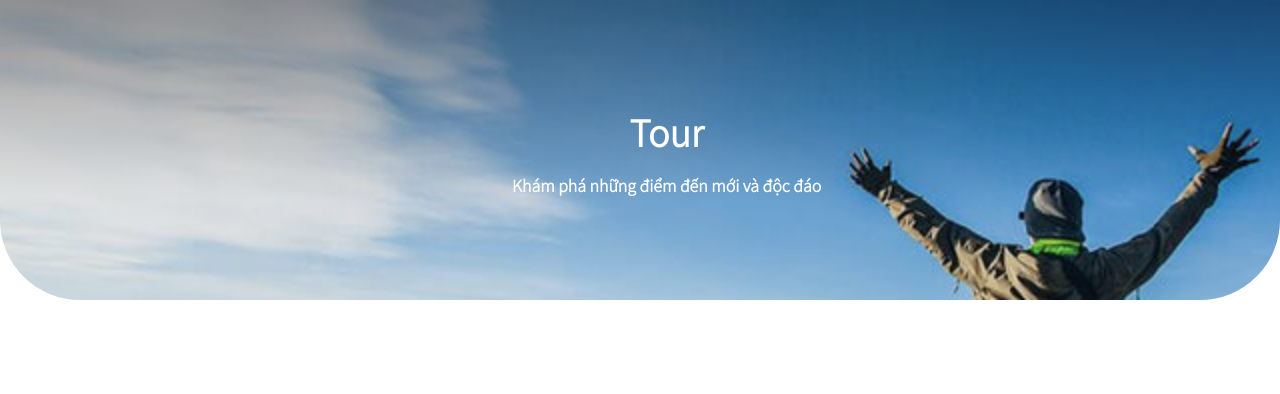
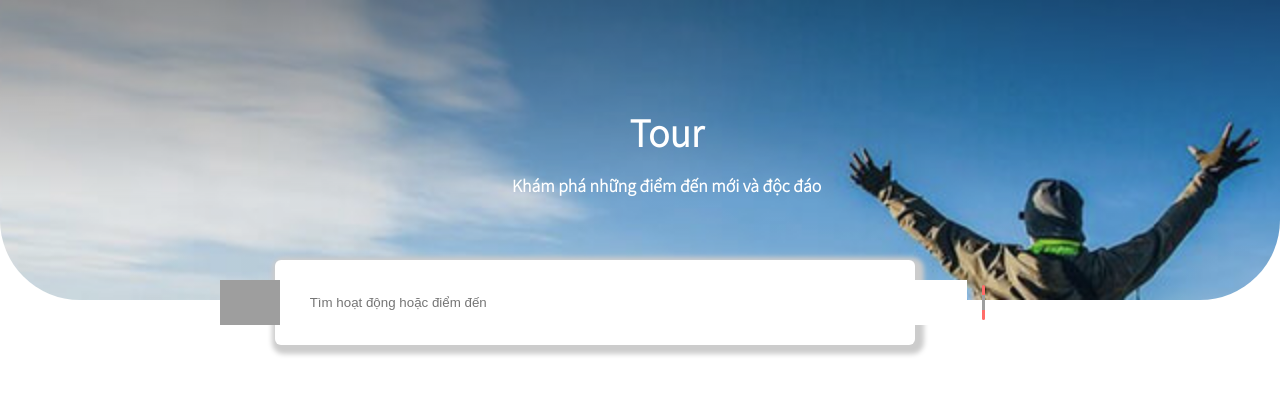
Before and after one commit to ndk2810/CNPMNC_TH, a React (Create React App) app: page / in a window 1280 px wide. Shown: the top 394 px of the page. Built offline with nearby package versions, Linux system fonts and the light colour scheme; grey boxes are pictures that could not be loaded.

Commit message:
Them Search box

```diff
--- a/src/App.js
+++ b/src/App.js
@@ -1,9 +1,11 @@
 import TopImage from './components/TopImage'
+import SearchBox from './components/SearchBox'
 
 const App = () => {
   return (
     <div className="App">
       <TopImage />
+      <SearchBox />
     </div>
   );
 }
--- /dev/null
+++ b/src/components/SearchBox.js
@@ -0,0 +1,13 @@
+import React from 'react'
+
+const SearchBox = () => {
+    return (
+        <div className="search">
+            <img src="https://d1785e74lyxkqq.cloudfront.net/webxpe-desktop/_next/static/841107e3ee5dae66f6c15c41a74f5cce.svg" alt="search-logo" className="search-logo" />
+            <input type="text" placeholder="Tìm hoạt động hoặc điểm đến" size="80" />
+            <input type="submit" value=" " />
+        </div>
+    )
+}
+
+export default SearchBox
--- a/src/components/TopImage.js
+++ b/src/components/TopImage.js
@@ -1,4 +1,5 @@
 import React from 'react'
+import SearchBox from './SearchBox'
 
 const TopImage = () => {
     return (
--- a/src/index.css
+++ b/src/index.css
@@ -1,5 +1,4 @@
 @import url("https://fonts.googleapis.com/css2?family=Noto+Sans+JP:wght@300&display=swap");
-
 * {
   box-sizing: border-box;
   padding: 0;
@@ -28,3 +27,38 @@
   font-size: 36px;
   margin-bottom: 16px;
 }
+.search {
+  position: absolute;
+  margin-top: -40px;
+  right: 35%;
+  left: 50%;
+  margin-left: -365px;
+  background-color: white;
+  display: flex;
+  justify-content: center;
+  padding: 20px;
+  box-shadow: 3px 3px 5px 6px #ccc;
+  height: 85px;
+  border-radius: 6px;
+  width: 50%;
+}
+.search input {
+  border: 0px;
+}
+.search input:focus[type="text"] {
+  outline: 0px;
+}
+.search input[type="submit"] {
+  background-color: rgb(255, 109, 106);
+  background-image: url(https://d1785e74lyxkqq.cloudfront.net/webxpe-desktop/_next/static/13e9b928244e46d452ab434001cf575a.svg);
+  background-size: 20px;
+  background-repeat: no-repeat;
+  background-position: center;
+  border-radius: 6px;
+  width: 75px;
+  margin: 5px 0px;
+}
+.search input,
+.search-logo {
+  margin: 0px 15px;
+}
--- a/src/index.js
+++ b/src/index.js
@@ -1,6 +1,7 @@
 import React from 'react';
 import ReactDOM from 'react-dom';
 import './index.css';
+import './queries.css';
 import App from './App';
 import reportWebVitals from './reportWebVitals';
 
```
Also changed, not shown: src/queries.css (added, +11 -0 lines), src/setupTests.js (deleted, +0 -5 lines), src/logo.svg (deleted), 1 other file (tests, documents, lock files or other folders).
